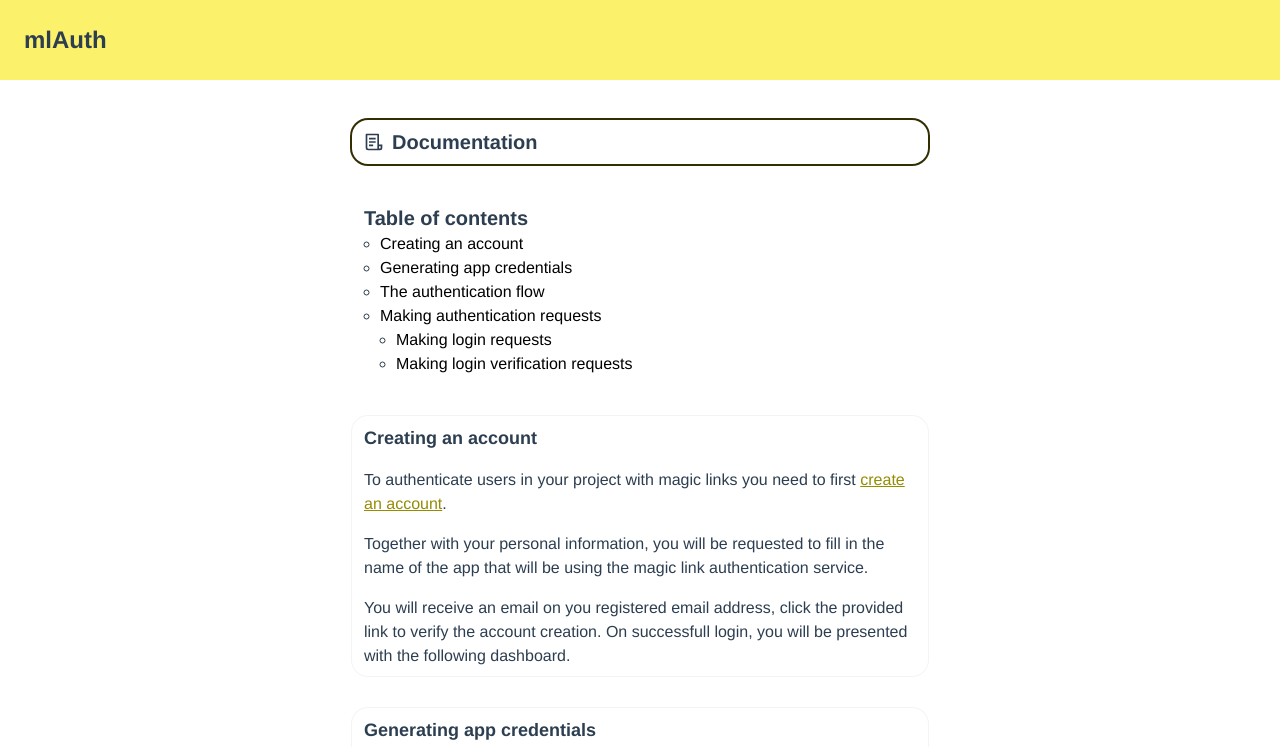
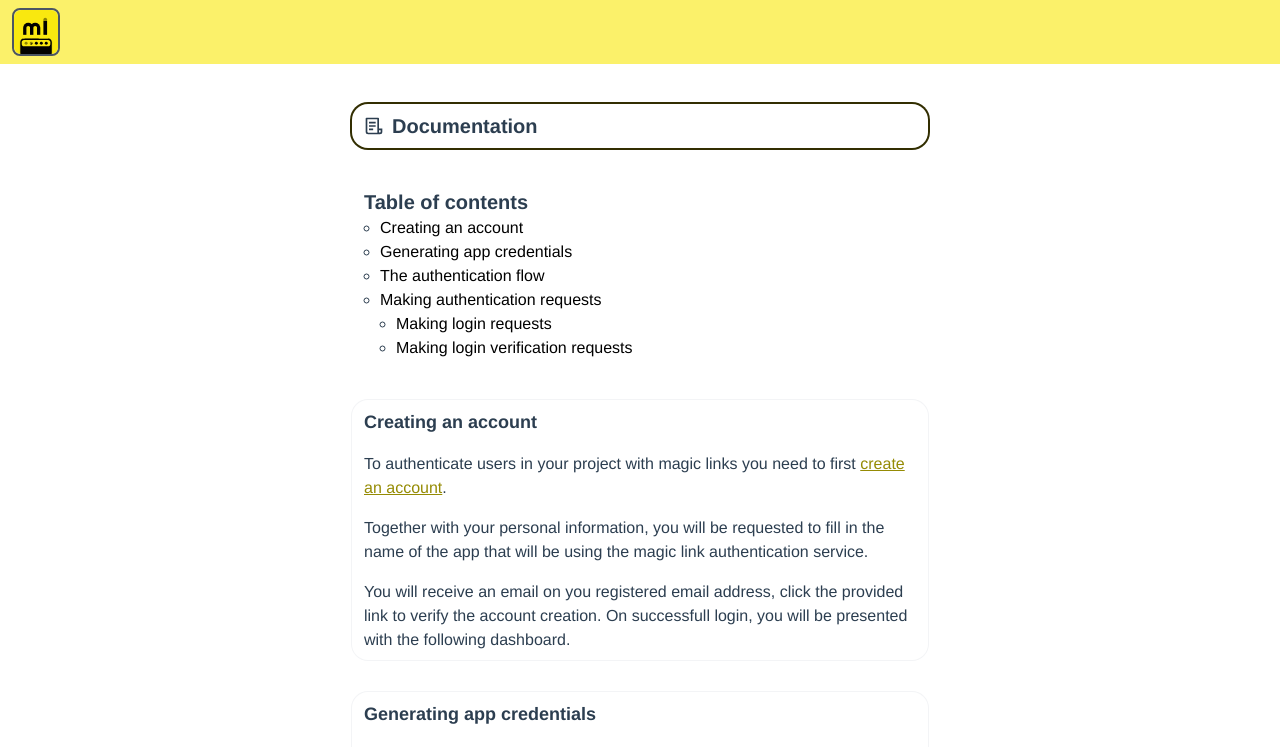
Before and after one commit to xinnks/mlAuth-client, a Vue app: page /docs in a window 1280 px wide. Shown: the top 747 px of the page. Built offline with nearby package versions, Linux system fonts and the light colour scheme; no server answers.

Commit message:
feat: Update left sided nav links - Use mlAuth logo in place of text - Add dashboard page link, its respective icon, and highlighting feature

```diff
--- a/src/components/navigation.vue
+++ b/src/components/navigation.vue
@@ -28,10 +28,21 @@ watch(session, (val) => {
 </script>
 
 <template>
-  <nav class="flex items-center justify-between flex-wrap bg-primary-300 p-6">
-    <div class="inline-flex flex-col items-center flex-shrink-0 text-bacl mr-6">
-      <span class="font-semibold text-2xl">mlAuth</span>
+  <nav class="flex items-center justify-between flex-wrap bg-primary-300 p-2 px-3">
+    <div class="flex space-x-4">
+      <router-link :to="session ? '/dashboard' : '/'" title="mlAuth">
+        <img alt="mlAuth logo" class="w-12 self-center border-2 border-gray-600 rounded-lg" src="./../assets/mlAuth.svg" />
+      </router-link>
+      <div class="inline-flex justify-between align-middle items-center flex-shrink-0 text-black mr-6">
+        <router-link v-if="session" to="/dashboard" title="Dashboard Page" class="inline-flex items-center lg:space-x-2 text-sm p-2 leading-none border-2 rounded-full border-black hover:border-transparent hover:text-primary hover:bg-black lg:mt-0" :class="route.path === '/dashboard' ? 'bg-black text-primary': 'text-black'">
+          <span class="lg:">
+            <svg xmlns="http://www.w3.org/2000/svg" viewBox="0 0 24 24" class="fill-current w-5 h-5"><path fill="none" d="M0 0h24v24H0z"/><path d="M6.5 11.5a4.5 4.5 0 1 1 0-9 4.5 4.5 0 0 1 0 9zm.5 10a4.5 4.5 0 1 1 0-9 4.5 4.5 0 0 1 0 9zm10-10a4.5 4.5 0 1 1 0-9 4.5 4.5 0 0 1 0 9zm0 10a4.5 4.5 0 1 1 0-9 4.5 4.5 0 0 1 0 9zM6.5 9.5a2.5 2.5 0 1 0 0-5 2.5 2.5 0 0 0 0 5zm.5 10a2.5 2.5 0 1 0 0-5 2.5 2.5 0 0 0 0 5zm10-10a2.5 2.5 0 1 0 0-5 2.5 2.5 0 0 0 0 5zm0 10a2.5 2.5 0 1 0 0-5 2.5 2.5 0 0 0 0 5z"/></svg>
+          </span>
+          <span class="ml-2 hidden lg:block">Dashboard</span>
+        </router-link>
+      </div>
     </div>
+
     <div class="flex justify-center space-x-4" v-if="session">
       <div class="flex flex-col space-y-3 p-2 font-bold" v-if="accountInfo">
         <div class="flex space-x-4">
```
